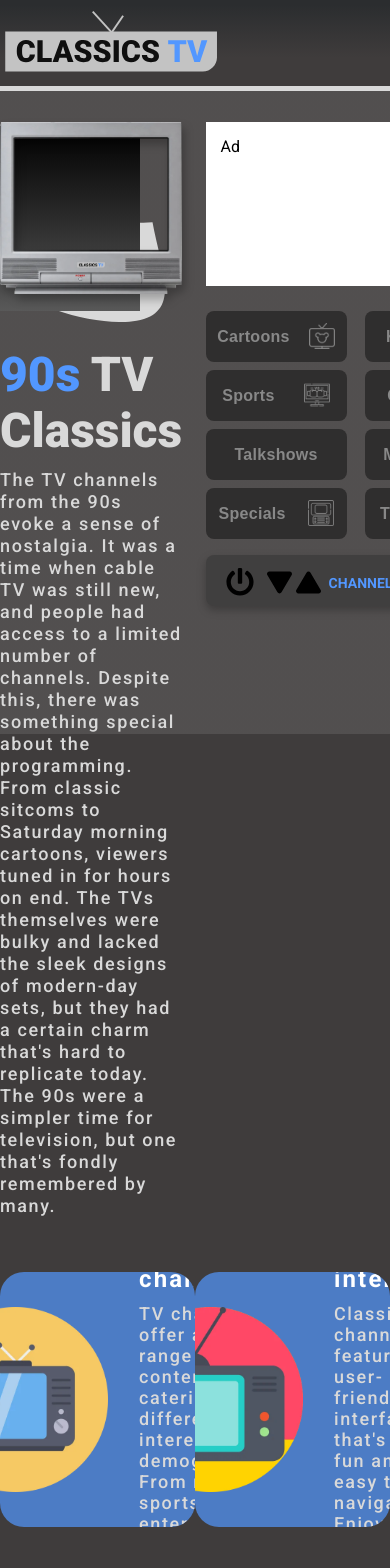
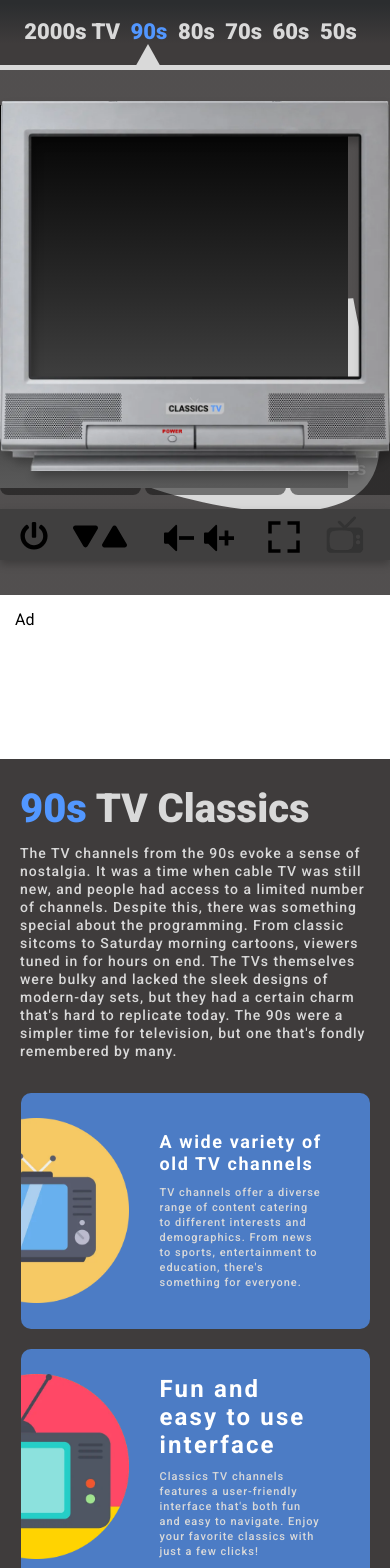
Before and after one commit to Classicstvs/the-app, a Next.js app: page / in a window 390 px wide. Shown: the top 1568 px of the page. Built offline with nearby package versions, Linux system fonts and the light colour scheme.

Commit message:
UPGATE: responsive css

```diff
--- a/components/ad/Ad.module.css
+++ b/components/ad/Ad.module.css
@@ -8,3 +8,20 @@
 .container p {
     padding: 15px;
 }
+
+
+@media screen and (min-width: 768px) and (max-width:1023px) {
+    .container {
+        width: 100%  !important;
+        position: relative;
+        top: 336px;
+    }
+}
+
+@media only screen and (max-width: 767px) {
+    .container {
+        width: 100%  !important;
+        position: relative;
+        top: -205px;
+    }
+}
--- a/components/cardsInfo/CardsInfo.module.css
+++ b/components/cardsInfo/CardsInfo.module.css
@@ -51,3 +51,87 @@
     position: relative;
     right: 46px;
 }
+
+@media only screen and (max-width: 1440px) {
+    .cardsWrapper {
+        justify-content: space-evenly;
+    }
+
+    .card {
+        height: 236px;
+        width: 683px;
+        border-radius: 18px;
+    }
+
+    .CardsInfo_card__wHRjI h2 {
+        font-size: 22px;
+        line-height: 28px;
+        letter-spacing: 0.07em;
+    }
+
+    .CardsInfo_card__wHRjI p {
+        font-size: 16px;
+        line-height: 20px;
+        letter-spacing: 0.07em;
+    }
+
+}
+
+@media only screen and (max-width: 1375px) {
+    .card {
+        width: 603px;
+        border-radius: 14px;
+    }
+
+    .CardsInfo_card__wHRjI h2 {
+        font-size: 22px;
+        letter-spacing: 0.07em;
+    }
+
+    .card p {
+        font-size: 16px;
+        line-height: 19px;
+        letter-spacing: 0.09em;
+    }
+}
+
+@media screen and (min-width: 768px) and (max-width:1023px) {
+
+    .cardsWrapper {
+        justify-content: space-between;
+        flex-direction: column;
+        align-items: center;
+        margin: -13px auto 19px auto;
+    }
+
+    .card {
+        margin: 10px 0;
+    }
+}
+
+@media only screen and (max-width: 767px) {
+    .cardsWrapper {
+        justify-content: space-between;
+        flex-direction: column;
+        align-items: center;
+        margin: -59px auto 19px auto;
+    }
+
+    .card {
+        margin: 10px 0;
+        width: 349px;
+        border-radius: 10px;
+    }
+
+    .card h2 {
+        font-size: 18px;
+        line-height: 22px;
+    }
+
+    .card p {
+        font-size: 11px;
+        line-height: 15px;
+        letter-spacing: 0.09em;
+    }
+
+}
--- a/components/channels/ChannelBtn.module.css
+++ b/components/channels/ChannelBtn.module.css
@@ -37,7 +37,7 @@
     }
 
     .channelBtn p {
-        font-size: 16px;
+        font-size: 18px;
         letter-spacing: 0.3px;
     }
 }
@@ -48,7 +48,7 @@
     }
 
     .channelBtn p {
-        font-size: 16px;
+        font-size: 18px;
         letter-spacing: 0.3px;
     }
 }
--- a/components/channels/Channels.module.css
+++ b/components/channels/Channels.module.css
@@ -1,6 +1,35 @@
-.channelsContainer{
+.channelsContainer {
     display: flex;
     flex-wrap: wrap;
     gap: 3%;
     margin: 21px 0 0 0;
 }
+
+@media only screen and (max-width: 1440px) {
+    .channelsContainer {
+        gap: 1%;
+        margin: 12px 0 0 0;
+    }
+}
+
+@media screen and (min-width: 768px) and (max-width:1023px) {
+    .channelsContainer {
+        display: flex;
+        flex-wrap: nowrap;
+        gap: 1%;
+        overflow: overlay;
+        margin: 25px 0 0 0;
+    }
+}
+
+@media only screen and (max-width: 767px) {
+    .channelsContainer {
+        display: flex;
+        flex-wrap: nowrap;
+        gap: 1%;
+        overflow: auto;
+        margin: 25px 0 0 0;
+        position: relative;
+        top: -549px;
+    }
+}
--- a/components/controls/Controls.module.css
+++ b/components/controls/Controls.module.css
@@ -9,7 +9,7 @@
     align-items: center;
     gap: 12px;
     margin: 12px 0 0 0;
-     user-select: none;
+    user-select: none;
     -webkit-user-select: none;
 }
 
@@ -22,8 +22,8 @@
     cursor: pointer;
 }
 
-.isActive{
-   color: #5297FF;
+.isActive {
+    color: #5297FF;
 }
 
 .powerBtn:hover {
@@ -71,7 +71,7 @@
     color: #5297FF;
 }
 
-.channels label{
+.channels label {
     font-size: 14px;
 }
 
@@ -111,7 +111,7 @@
     color: #5297FF;
 }
 
-.volume label{
+.volume label {
     font-size: 14px;
     margin-left: 4px;
 }
@@ -137,13 +137,53 @@
 }
 
 
-.tick p{
+.tick p {
     padding: 0;
     color: #5297FF;
     font-weight: bold;
 }
 
-.tick{
+.tick {
     position: relative;
     margin: -1px 0 -23px 0;
 }
+
+
+@media screen and (min-width: 768px) and (max-width:1023px) {
+    .controls {
+        margin: 0 auto;
+        margin-top: 12px;
+    }
+}
+
+
+
+@media only screen and (max-width: 767px) {
+    .controls {
+        max-width: 460px;
+        height: 51px;
+        filter: drop-shadow(0px 4px 4px rgba(0, 0, 0, 0.25));
+        background-color: #403F3F;
+        border-radius: 0px;
+        padding: 0 20px;
+        display: flex;
+        align-items: center;
+        gap: 24px;
+        margin: 12px 0 0 0;
+        -moz-user-select: none;
+        user-select: none;
+        -webkit-user-select: none;
+        position: relative;
+        top: -551px;
+        position: relative;
+        top: -551px;
+    }
+
+    .channels label {
+        display: none;
+    }
+
+    .volume label {
+        display: none;
+    }
+}
--- a/components/footer/Footer.module.css
+++ b/components/footer/Footer.module.css
@@ -24,7 +24,45 @@
     list-style: none;
 }
 
-.footerContainer li:hover{
+.footerContainer li:hover {
     transition: 0.3s;
     color: #5297FF;
 }
+
+@media only screen and (max-width: 1440px) {
+    .footerContainer {
+        gap: 56%;
+        display: flex;
+        justify-content: space-around;
+        font-size: 10px;
+        letter-spacing: 1px;
+    }
+}
+
+@media only screen and (max-width: 1375px) {
+    .footerContainer {
+        gap: 45%;
+    }
+}
+
+@media screen and (min-width: 768px) and (max-width:1023px) {
+    .footerContainer{
+        gap: 10%;
+    }
+}
+
+@media only screen and (max-width: 767px) {
+    .footerContainer{
+        gap: 0%;
+        padding: 6px 0;
+        font-size: 10px;
+        flex-direction: column-reverse;
+    }
+
+    .footerMenu ul {
+        display: flex;
+        gap: 7px;
+        list-style: none;
+        margin:7px ;
+    }
+}
--- a/components/header/Header.module.css
+++ b/components/header/Header.module.css
@@ -95,6 +95,12 @@
   opacity: 1;
 }
 
+@media only screen and (max-width: 1536px) {
+  .wrapper {
+    justify-content: space-around;
+    gap: 41%;
+  }
+}
 
 
 @media only screen and (max-width: 1440px) {
@@ -103,3 +109,48 @@
     gap: 40%;
   }
 }
+
+@media only screen and (max-width: 1280px) {
+  .wrapper {
+    justify-content: space-around;
+    gap: 33%;
+  }
+}
+
+
+@media screen and (min-width: 768px) and (max-width:1023px) {
+  .wrapper {
+    justify-content: center;
+    gap: 0%;
+  }
+}
+
+@media only screen and (max-width: 767px) {
+  .logo {
+    display: none;
+  }
+
+  .wrapper {
+    max-width: 1440px;
+    height: 64.5px;
+    margin: 0 auto;
+    display: flex;
+    justify-content: space-between;
+    align-items: center;
+  }
+
+  .nav {
+    margin-left: 19px;
+  }
+
+  .nav a {
+    font-size: 22px;
+    line-height: 28px;
+    margin: 0 auto;
+  }
+
+  .nav .triangleUp {
+    top: 26px;
+    right: 61.5%;
+  }
+}
--- a/components/pageInfo/PageInfo.module.css
+++ b/components/pageInfo/PageInfo.module.css
@@ -17,3 +17,44 @@
     letter-spacing: 0.09em;
     color: #D9D9D9;
 }
+
+@media only screen and (max-width: 1440px) {
+    .pageInfoWrapper h1 {
+        font-size: 40px;
+        line-height: 50px;
+        margin: 40px 0 10px 20px;
+    }
+
+    .pageInfoWrapper p {
+        font-size: 16px;
+        font-weight: 500;
+        line-height: 20px;
+        letter-spacing: 0.07em;
+        color: #D9D9D9;
+        margin-left: 20px;
+    }
+}
+
+@media screen and (min-width: 768px) and (max-width:1023px) {
+    .pageInfoWrapper {
+        position: relative;
+        top: 311px;
+    }
+}
+
+
+@media only screen and (max-width: 767px) {
+    .pageInfoWrapper {
+        position: relative;
+        top: 260px;
+    }
+
+    .pageInfoWrapper p {
+        font-size: 14px;
+        font-weight: 500;
+        line-height: 18px;
+        letter-spacing: 0.07em;
+        margin: 0 20px 0 20px;
+    }
+
+}
--- a/components/playInfo/PlayInfo.module.css
+++ b/components/playInfo/PlayInfo.module.css
@@ -57,4 +57,8 @@
         font-size: 22px;
         letter-spacing: 0.07em;
     }
+
+    .playInfoContainer {
+        max-width: 585px;
+    }
 }
--- a/components/tv/Tv.module.css
+++ b/components/tv/Tv.module.css
@@ -16,7 +16,7 @@
     filter: drop-shadow(3px 6px 4px rgba(0, 0, 0, 0.25));
 }
 
-.crtScanlines{
+.crtScanlines {
     background-image: repeating-linear-gradient(to bottom, rgba(255, 255, 255, 0.1), rgba(255, 255, 255, 0.1) 1px, transparent 1px, transparent 2px);
 }
 
@@ -32,7 +32,7 @@
     right: 42px;
 }
 
-.mapArea{
+.mapArea {
     cursor: pointer;
     z-index: 5;
     width: 22px;
@@ -42,3 +42,83 @@
     top: -67px;
     left: 299px;
 }
+
+@media only screen and (max-width: 1536px) {
+    .blackScreen {
+        right: 0px;
+    }
+
+    .blob {
+        top: 57px;
+    }
+}
+
+
+@media only screen and (max-width: 1440px) {
+    .blackScreen {
+        top: 4px;
+        right: 52px;
+    }
+
+    .blob {
+        top: -4px;
+        right: 26px;
+    }
+}
+
+
+
+@media only screen and (max-width: 1400px) {
+    .blackScreen {
+        top: 4px;
+        right: 0px;
+    }
+}
+
+@media only screen and (max-width: 1375px) {
+    .blackScreen {
+        top: 20px;
+        right: 10px;
+        max-width: 626px;
+        max-height: 545px;
+    }
+
+    .blob {
+        top: 52px;
+        right: 18px;
+    }
+
+}
+
+@media only screen and (max-width: 1280px) {
+    .blackScreen {
+        max-width: 546px;
+        max-height: 464px;
+        top: 4px;
+        right: 42px;
+    }
+
+    .blob {
+        top: 53px;
+        right: 10px;
+    }
+}
+
+@media screen and (min-width: 768px) and (max-width:1023px) {
+    .tvContainer {
+        display: flex;
+        justify-content: center;
+    }
+
+    .blob {
+        top: -22px;
+        right: 17px;
+    }
+
+    .blackScreen {
+        max-width: 596px;
+        max-height: 501px;
+        top: 20px;
+        right: 130px;
+    }
+}
--- a/styles/Home.module.css
+++ b/styles/Home.module.css
@@ -1,4 +1,4 @@
-.main{
+.main {
     background: linear-gradient(to top,
             #3F3C3C 0%,
             #3F3C3C 55.2%,
@@ -9,7 +9,71 @@
 .mainWrapper {
     max-width: 1440px;
     margin: 0 auto;
-    padding: 31px 0 ;
+    padding: 31px 0;
     display: flex;
     gap: 6%;
 }
+
+
+@media only screen and (max-width: 1536px) {
+    .leftSecton {
+        margin-left: 30px;
+    }
+
+    .rightSecton {
+        margin-right: 30px;
+    }
+}
+
+
+
+@media only screen and (max-width: 1440px) {
+    .mainWrapper {
+        gap: 0%;
+        margin-left: 30px;
+    }
+}
+
+
+@media only screen and (max-width: 1280px) {
+    .mainWrapper {
+        gap: 1%;
+        margin-left: 30px;
+    }
+}
+
+@media screen and (min-width: 768px) and (max-width:1023px) {
+    .mainWrapper {
+        gap: 0%;
+        margin-left: 0px;
+        flex-direction: column;
+    }
+
+    .leftSecton {
+        margin-left: 0px;
+    }
+
+    .rightSecton {
+        margin-right: 0px;
+        position: relative;
+        top: -387px;
+    }
+}
+
+@media only screen and (max-width: 767px) {
+    .mainWrapper {
+        gap: 0%;
+        margin-left: 0px;
+        margin: 0 auto;
+        flex-direction: column;
+        margin: 0 auto;
+    }
+
+    .leftSecton {
+        margin-left: 0px;
+    }
+
+    .rightSecton {
+        margin-right: 0px;
+    }
+}
```
Also changed, not shown: styles/allChannels.module.css (+6 -6 lines).
